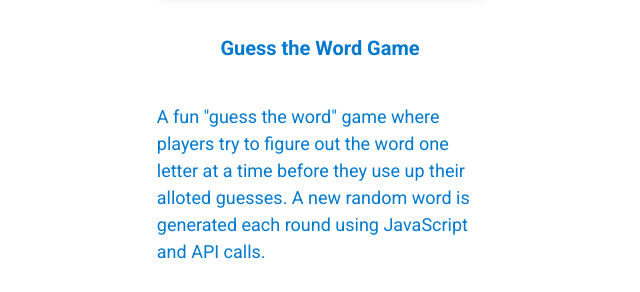
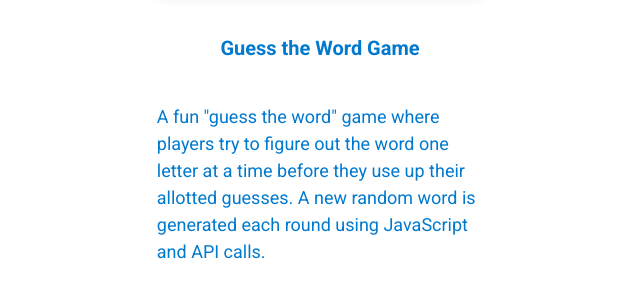
Before and after one commit to hchjackson/huichieh-jackson-portfolio, a website built with Parcel: page index.html in a window 1280 px wide. Shown: the part 2102-2394 px from the top of the page, 592-1232 px from the left. Built offline with nearby package versions, Linux system fonts and the light colour scheme.

Commit message:
Updated Projects Section. Fixed typo in description of Guess the Word Game.

```diff
--- a/index.html
+++ b/index.html
@@ -109,7 +109,7 @@
                 <a href="https://hchjackson.github.io/guess-the-word/" target="_blank"><img src="img/guess-the-word-screenshot-large.jpg" alt="guess the word game"></a>
               </figure>
               <h4>Guess the Word Game</h4>
-              <p class="project-description">A fun "guess the word" game where players try to figure out the word one letter at a time before they use up their alloted guesses. A new random word is generated each round using JavaScript and API calls.</p>
+              <p class="project-description">A fun "guess the word" game where players try to figure out the word one letter at a time before they use up their allotted guesses. A new random word is generated each round using JavaScript and API calls.</p>
               <p><span>Skills: </span>HTML, CSS, JavaScript, REST APIs, GIT, Manipulate the DOM</p>
               <p><span>Tools: </span>GitHub, Text Editors</p>
               <a class="project-link" href="https://hchjackson.github.io/guess-the-word/" target="_blank">live page</a>
```
